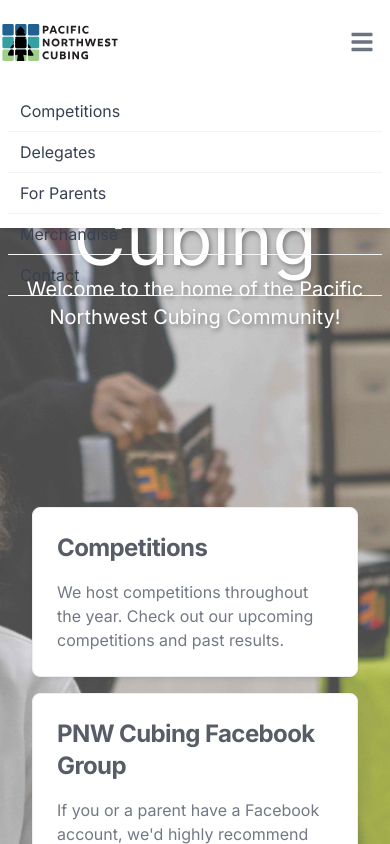
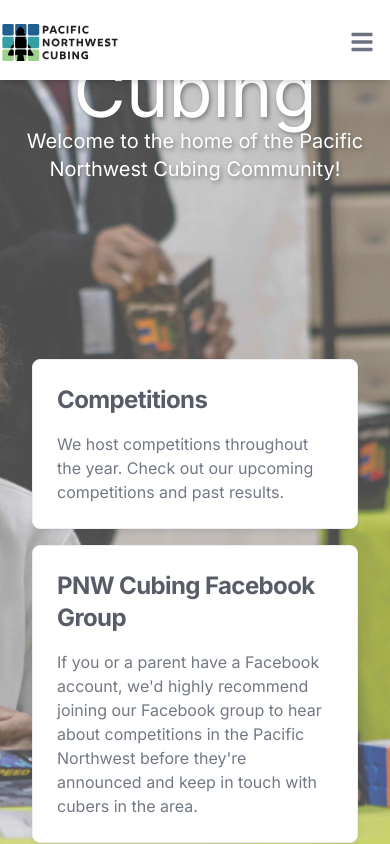
Before and after one commit to coder13/pnwcubing.com, a Next.js app: page / in a window 390 px wide. Built offline with nearby package versions, Linux system fonts and the light colour scheme.

Commit message:
Update Header

```diff
--- a/src/components/Layout/Header/Header.tsx
+++ b/src/components/Layout/Header/Header.tsx
@@ -51,7 +51,21 @@
         />
       </Navbar.Brand>
       <Navbar.Toggle onClick={() => setIsOpen((open) => !open)} />
-      <div className={classNames("w-full md:block md:w-auto")}>
+      <Navbar.Collapse className="hidden md:visible">
+        {navItems.map((nav) => (
+          <Navbar.Link
+            key={nav.href}
+            as={Link}
+            active={pathname === nav.href}
+            href={nav.href}
+            target={nav.openInNewTab ? "_blank" : undefined}
+          >
+            <p>{nav.title}</p>
+          </Navbar.Link>
+        ))}
+      </Navbar.Collapse>
+      {isOpen && (
+        <div className={classNames("w-full md:w-auto md:hidden")}>
           <ul className="mt-4 flex flex-col md:mt-0 md:flex-row md:space-x-8 md:text-sm md:font-medium">
             {navItems.map((nav) => (
               <Navbar.Link
@@ -66,6 +80,7 @@
             ))}
           </ul>
         </div>
+      )}
     </Navbar>
   );
 }
```
Lines whose indentation alone changed are shown as unchanged.
